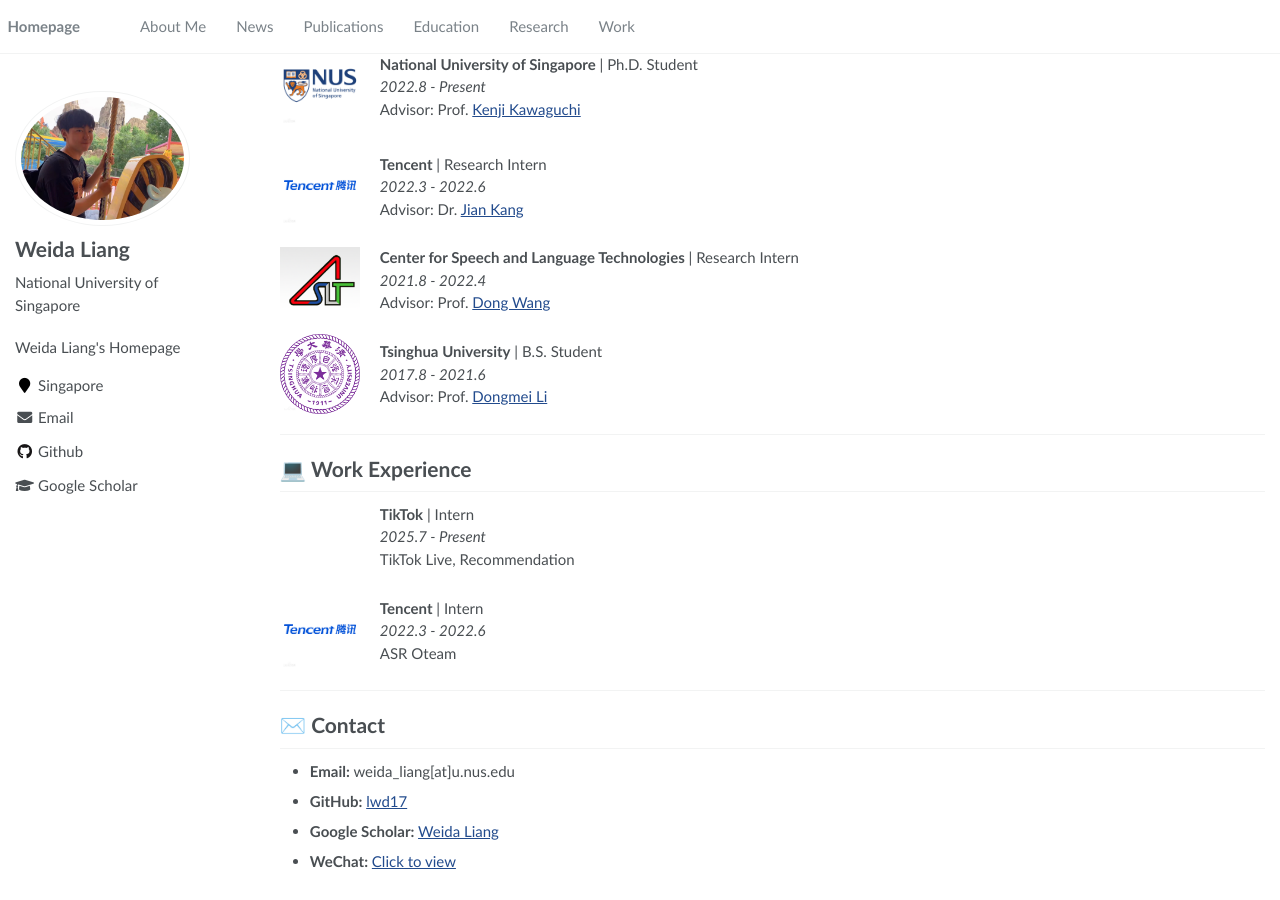
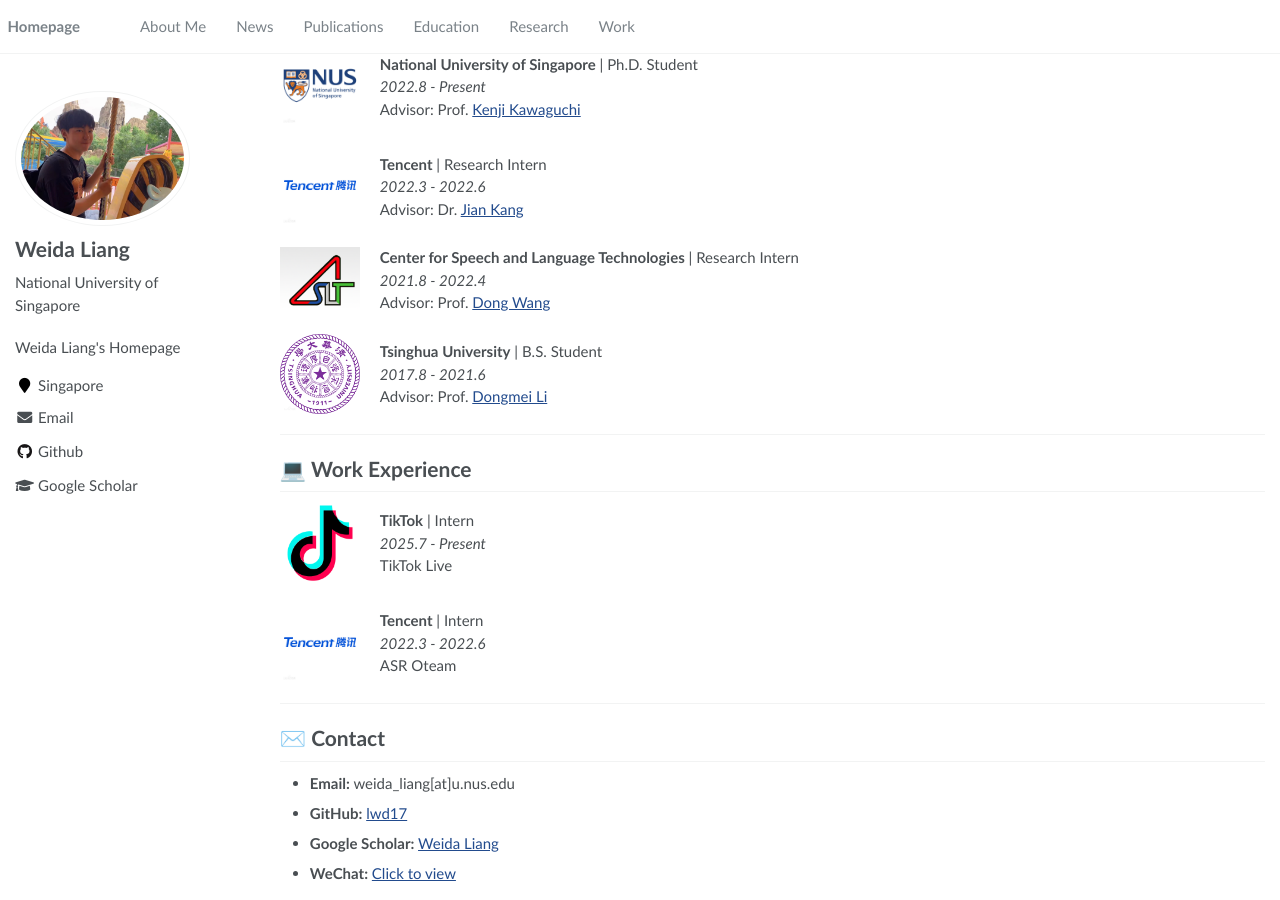
Before and after one commit to lwd17/lwd17.github.io, a Jekyll site: the page built from _pages/about.md, in a window 1280 px wide and 900 px high, scrolled down 1164 px. Built offline with Jekyll 4.4.1, drawn with Linux system fonts in a browser that asks for light colours.

Commit message:
Fix TikTok logo and remove Recommendation from description
Co-Authored-By: Claude Opus 4.6 <noreply@anthropic.com>

```diff
--- a/_pages/about.md
+++ b/_pages/about.md
@@ -138,7 +138,7 @@ Shan Huang, Shen Huang, Li Lu, Pengfei Hu, Lijuan Wang, Xiang Wang\*, Jian Kang,
   <div>
     <strong>TikTok</strong> | Intern<br>
     <em>2025.7 - Present</em><br>
-    TikTok Live, Recommendation
+    TikTok Live
   </div>
 </div>
 
```
Also changed, not shown: images/tiktok.png.
